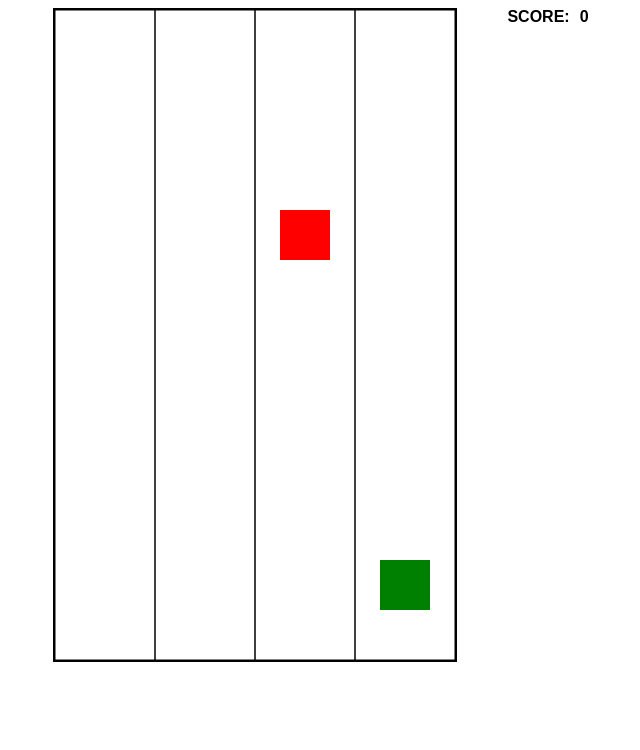
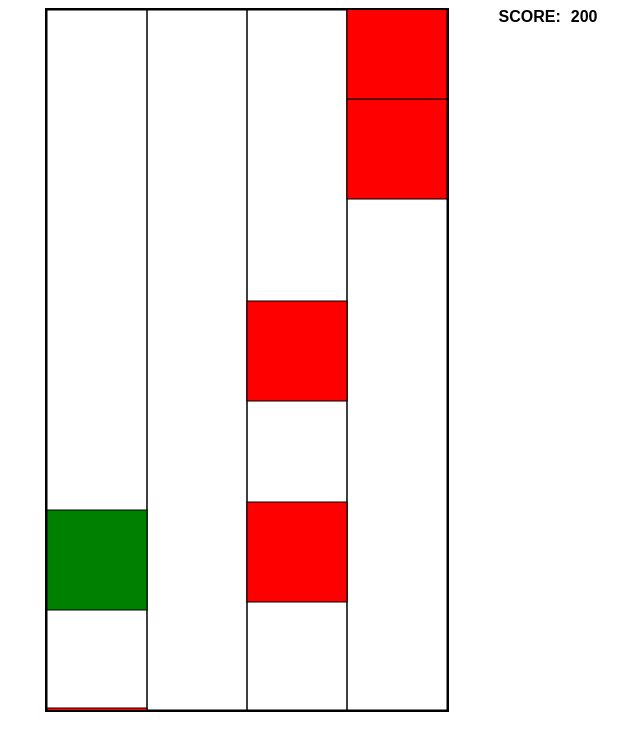
Before and after one commit to twayanaaayush/bow, a plain HTML site: page index.html in a window 1280 px wide. Shown: the whole page, without its empty margins (344-984 px from the left). Drawn offline with Linux system fonts and the light colour scheme.

Commit message:
refac: changed to class based, collision detection not working

```diff
--- a/app.js
+++ b/app.js
@@ -2,7 +2,7 @@ const canvas = document.getElementById("canvas");
 const ctx = canvas.getContext("2d");
 const scoreElement = document.getElementById("score");
 
-const SCORE = 0;
+let SCORE = 0;
 const CANVAS_WIDTH = canvas.width;
 const CANVAS_HEIGHT = canvas.height;
 
@@ -10,88 +10,180 @@ const COLUMN = 4;
 const COLUMN_WIDTH = CANVAS_WIDTH / COLUMN;
 const COLUMN_HEIGHT = CANVAS_HEIGHT;
 
-const OBJECT_UNIT = COLUMN_WIDTH / 2;
+const SIZE_UNIT = COLUMN_WIDTH;
 
-const Bug = {
-	color: "green",
-	speed: 5,
-	size: {
-		width: 1 * OBJECT_UNIT,
-		height: 1 * OBJECT_UNIT,
-	},
-	position: {
-		x: undefined,
-		y: undefined,
-	},
-	spawn: function () {
-		this.position.x =
-			Math.floor(Math.random() * (CANVAS_WIDTH / OBJECT_UNIT / 2)) * 2 + 0.5;
-		this.position.y = COLUMN_HEIGHT / OBJECT_UNIT - 2; // 1 more than object's height
-	},
-	update: function () {},
-	draw: function (context) {
-		context.fillStyle = this.color;
-		context.fillRect(
-			this.position.x * OBJECT_UNIT,
-			this.position.y * OBJECT_UNIT,
+class Bug {
+  constructor(color = "green") {
+    this.color = color;
+    this.size = {
+      width: 1 * SIZE_UNIT,
+      height: 1 * SIZE_UNIT,
+    };
+
+    this.spawn(); // set position
+    this.initController(); // player controls
+  }
+
+  spawn() {
+    this.position = {
+      x: Math.floor(Math.random() * (CANVAS_WIDTH / SIZE_UNIT)),
+      y: COLUMN_HEIGHT / SIZE_UNIT - 2, // 1 more than object's height
+    };
+  }
+
+  initController() {
+    window.addEventListener("keydown", (e) => {
+      switch (e.key) {
+        case "ArrowLeft":
+          this.move("left");
+          break;
+        case "ArrowRight":
+          this.move("right");
+          break;
+        case "ArrowUp":
+          this.move("up");
+          break;
+        case "ArrowDown":
+          this.move("down");
+          break;
+
+        default:
+          break;
+      }
+    });
+  }
+
+  move(direction) {
+    switch (direction) {
+      case "left":
+        this.position.x -= 1;
+        if (this.checkBoundaryCollision()) this.position.x += 1;
+        break;
+      case "right":
+        this.position.x += 1;
+        if (this.checkBoundaryCollision()) this.position.x -= 1;
+        break;
+      case "up":
+        this.position.y -= 1;
+        if (this.checkBoundaryCollision()) this.position.y += 1;
+        break;
+      case "down":
+        this.position.y += 1;
+        if (this.checkBoundaryCollision()) this.position.y -= 1;
+        break;
+      default:
+        break;
+    }
+  }
+
+  checkBoundaryCollision() {
+    //check collision with canvas boundary
+    if (
+      this.position.y * this.size.height >= CANVAS_HEIGHT ||
+      this.position.y * this.size.height < 0 ||
+      this.position.x * this.size.width >= CANVAS_WIDTH ||
+      this.position.x * this.size.width < 0
+    )
+      return true;
+
+    return false;
+  }
+
+  checkObstacleCollision() {
+    //check collision with obstacle
+    for (let i = 0; i < obstacles.length; ++i) {
+      if (
+        this.position.x * this.size.width > obstacles[i].position.x &&
+        this.position.y < obstacles[i].position.y * obstacles[i].size.height &&
+        this.position.y * this.size.height > obstacles[i].position.y &&
+        this.position.x < obstacles[i].position.x * obstacles[i].size.width
+      )
+        return true;
+
+      return false;
+    }
+  }
+
+  update() {
+    if (this.checkObstacleCollision()) {
+      gameOver = true;
+      alert("Game Over");
+    }
+    SCORE++;
+  }
+
+  draw() {
+    ctx.fillStyle = this.color;
+    ctx.fillRect(
+      this.position.x * SIZE_UNIT,
+      this.position.y * SIZE_UNIT,
       this.size.width,
       this.size.height
     );
-	},
-};
 
-const Obstacle = {
-	color: "red",
-	size: {
-		width: 1 * OBJECT_UNIT,
-		height: 1 * OBJECT_UNIT,
-	},
-	position: {
-		x: undefined,
-		y: undefined,
-	},
-	spawn: function () {
-		this.position.x =
-			Math.floor(Math.random() * (CANVAS_WIDTH / OBJECT_UNIT / 2)) * 2 + 0.5;
-		this.position.y = Math.floor(
-			Math.random() * (COLUMN_HEIGHT / OBJECT_UNIT / 2)
-		);
-	},
-	update: function () {},
-	draw: function (context) {
-		context.fillStyle = this.color;
-		context.fillRect(
-			this.position.x * OBJECT_UNIT,
-			this.position.y * OBJECT_UNIT,
+    ctx.strokeStyle = "black";
+    ctx.strokeRect(
+      this.position.x * SIZE_UNIT,
+      this.position.y * SIZE_UNIT,
       this.size.width,
       this.size.height
     );
-	},
+  }
+}
+
+class Obstacle {
+  constructor(color = "red") {
+    this.color = color;
+    this.speed = 0.09; // speed of obstacle
+    this.size = {
+      width: 1 * SIZE_UNIT,
+      height: 1 * SIZE_UNIT,
     };
 
+    this.spawn(); // set position
+  }
+
+  spawn() {
+    this.position = {
+      x: Math.floor(Math.random() * (CANVAS_WIDTH / SIZE_UNIT)),
+      y: -Math.floor(Math.random() * (COLUMN_HEIGHT / SIZE_UNIT)),
+    };
+  }
+
+  checkBoundary() {
+    //check collision with canvas boundary
+    if (this.position.y * this.size.height > CANVAS_HEIGHT) {
+      this.spawn();
+    }
+  }
+
+  update() {
+    this.checkBoundary();
+    this.position.y = this.position.y + this.speed;
+  }
+
+  draw() {
+    ctx.fillStyle = this.color;
+    ctx.fillRect(
+      this.position.x * SIZE_UNIT,
+      this.position.y * SIZE_UNIT,
+      this.size.width,
+      this.size.height
+    );
+
+    ctx.strokeStyle = "black";
+    ctx.strokeRect(
+      this.position.x * SIZE_UNIT,
+      this.position.y * SIZE_UNIT,
+      this.size.width,
+      this.size.height
+    );
+  }
+}
+
 function update() {
-	// scoreElement.innerHTML = score++;
-	// if (
-	// 	Bug.position.x * Bug.size.width ===
-	// 		Obstacle.position.x * Obstacle.size.width &&
-	// 	Bug.position.y * Bug.size.height ===
-	// 		Obstacle.position.y * Obstacle.size.height
-	// ) {
-	// 	alert("Game over!");
-	// 	return;
-	// }
-	// Bug.position.x += Bug.speed;
-	// Obstacle.position.x -= Bug.speed;
-	// if (Obstacle.position.x < 0) {
-	// 	Obstacle.position.x = canvas.width / Obstacle.size.width;
-	// 	Obstacle.position.y = Math.floor(
-	// 		Math.random() * (canvas.height / Obstacle.size.height)
-	// 	);
-	// 	score++;
-	// }
-	// if (Bug.position.x > canvas.width / Bug.size.width) {
-	// 	Bug.position.x = 0;
-	// }
+  for (let i = 0; i < bugs.length; ++i) bugs[i].update();
+  for (let i = 0; i < obstacles.length; ++i) obstacles[i].update();
 }
 
 function _drawColumn() {
@@ -101,22 +193,41 @@ function _drawColumn() {
   }
 }
 
-function draw(context) {
+function draw() {
+  ctx.clearRect(0, 0, canvas.width, canvas.height);
+
   _drawColumn();
+  for (let i = 0; i < bugs.length; ++i) bugs[i].draw();
+  for (let i = 0; i < obstacles.length; ++i) obstacles[i].draw();
 
-	Bug.draw(context);
-	Obstacle.draw(context);
+  scoreElement.innerHTML = SCORE; // update score element in HTML
 }
 
-function init() {
-	ctx.clearRect(0, 0, canvas.width, canvas.height);
+// global variables
+var gameOver = false;
+var timeInit = Date.now();
 
+var bugs = [];
+var obstacles = [];
+
+bugs.push(new Bug());
+
+for (let i = 0; i < 5; ++i) {
+  obstacles.push(new Obstacle());
+}
+//
+
+function loop() {
+  const now = Date.now();
+  const dt = now - timeInit;
+
+  if (dt > 1000 / 60) {
     update();
-	draw(ctx);
-
-	requestAnimationFrame(init);
+    draw();
+    timeInit = Date.now();
   }
 
-Bug.spawn();
-Obstacle.spawn();
-init();
+  if (!gameOver) requestAnimationFrame(loop);
+}
+
+loop();
--- a/index.html
+++ b/index.html
@@ -31,7 +31,7 @@
 		</style>
 	</head>
 	<body>
-		<canvas id="canvas" height="650" width="400"></canvas>
+		<canvas id="canvas" height="700" width="400"></canvas>
 		<div id="score-wrapper">
 			SCORE:
 			<div id="score">0</div>
```
Lines whose indentation alone changed are shown as unchanged.
